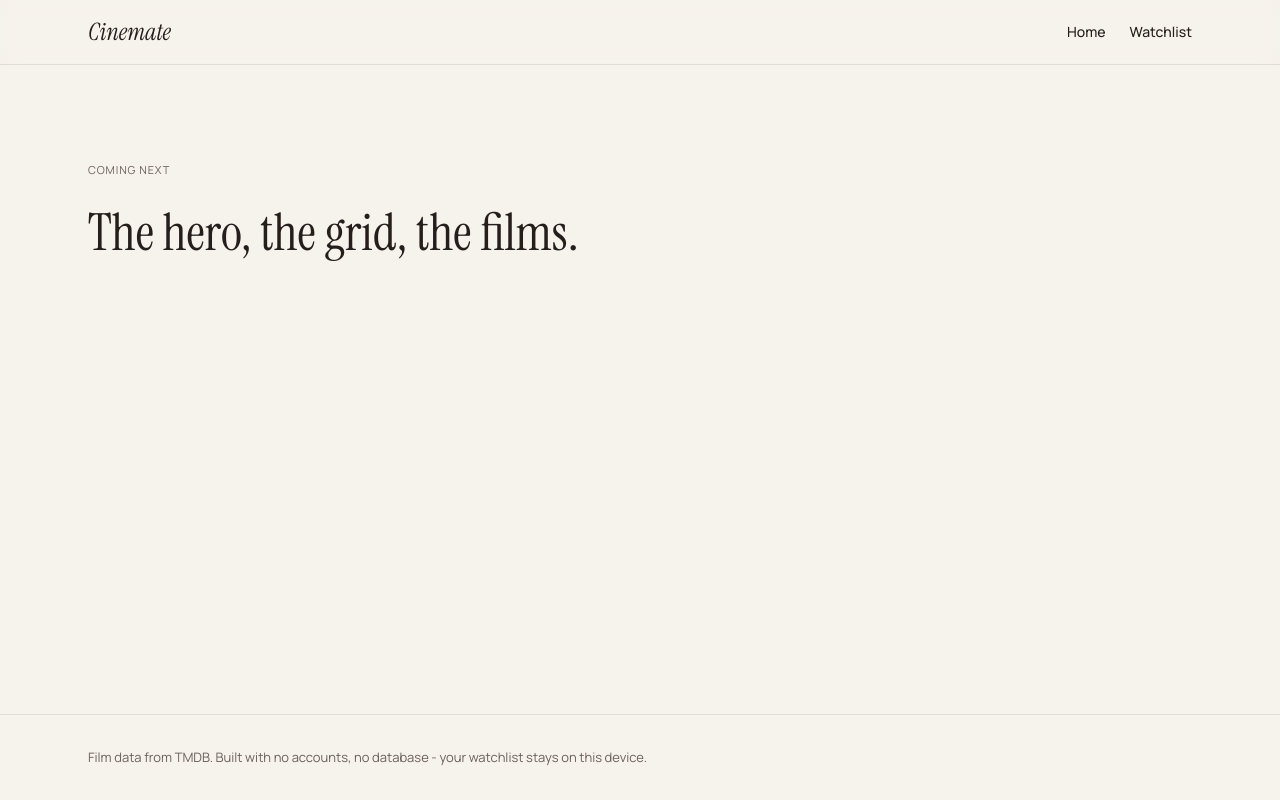
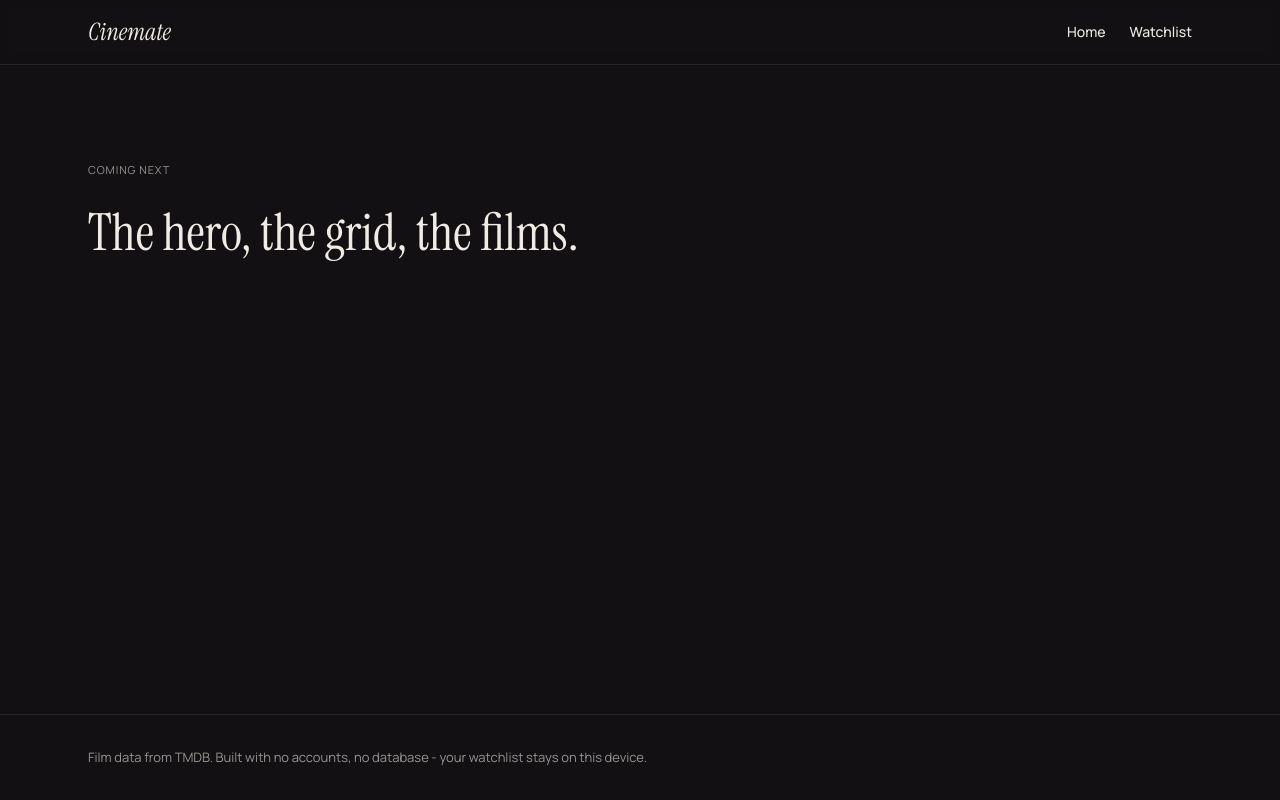
Before and after one commit to qezman/cinemate, a Next.js app: page / in a window 1280 px wide. Built offline with nearby package versions, Linux system fonts and the light colour scheme.

Commit message:
feat: switch to dark-primary palette

```diff
--- a/app/globals.css
+++ b/app/globals.css
@@ -5,21 +5,24 @@
 @tailwind utilities;
 
 :root {
-  --ink: #1a1614;
+  --ink: #121012;
+  --ink-raised: #1c191a;
   --paper: #f6f2ec;
   --paper-raised: #ffffff;
-  --text: #241f1c;
-  --text-soft: #6b625a;
-  --text-on-dark: #f6f2ec;
-  --text-on-dark-soft: rgba(246, 242, 236, 0.6);
 
-  --wine: #7a1f2b;
-  --wine-text: #5e1620;
-  --wine-on-dark: #c65a68;
-  --wine-dim: rgba(122, 31, 43, 0.08);
+  --text: #f0ebe4;
+  --text-soft: rgba(240, 235, 228, 0.6);
+  --text-on-paper: #241f1c;
+  --text-on-paper-soft: #6b625a;
 
-  --border: rgba(36, 31, 28, 0.1);
-  --border-strong: rgba(36, 31, 28, 0.2);
+  /* checked against real WCAG contrast: 4.57:1 on --ink, 9.15:1+ for the paper variant */
+  --wine: #a8384a;
+  --wine-text: #c65a68;
+  --wine-on-paper: #7a1f2b;
+  --wine-dim: rgba(168, 56, 74, 0.12);
+
+  --border: rgba(240, 235, 228, 0.1);
+  --border-strong: rgba(240, 235, 228, 0.18);
 
   --font-display: 'Instrument Serif', Georgia, serif;
   --font-body: 'Manrope', system-ui, sans-serif;
@@ -31,7 +34,7 @@
 }
 
 body {
-  background: var(--paper);
+  background: var(--ink);
   color: var(--text);
   font-family: var(--font-body);
   line-height: 1.65;
--- a/components/home/GenreFilter.tsx
+++ b/components/home/GenreFilter.tsx
@@ -19,7 +19,7 @@ export function GenreFilter({ activeGenre, onSelect }: GenreFilterProps) {
   }, []);
 
   return (
-    <div className="sticky top-[65px] z-30 flex flex-wrap gap-2 bg-paper py-4">
+    <div className="sticky top-[65px] z-30 flex flex-wrap gap-2 bg-ink py-4">
       <Pill label="All" active={activeGenre === null} onClick={() => onSelect(null)} />
       {genres.map((genre) => (
         <Pill
--- a/components/movies/MovieCard.tsx
+++ b/components/movies/MovieCard.tsx
@@ -1,15 +1,15 @@
-"use client";
+'use client';
 
-import Image from "next/image";
-import Link from "next/link";
-import { buildImageUrl } from "@/lib/tmdb/image";
-import { useTilt } from "@/hooks/useTilt";
-import type { Movie } from "@/types/movie";
+import Image from 'next/image';
+import Link from 'next/link';
+import { buildImageUrl } from '@/lib/tmdb/image';
+import { useTilt } from '@/hooks/useTilt';
+import type { Movie } from '@/types/movie';
 
 export function MovieCard({ movie }: { movie: Movie }) {
   const tilt = useTilt<HTMLDivElement>();
-  const poster = buildImageUrl(movie.poster_path, "w342");
-  const year = movie.release_date?.slice(0, 4) ?? "—";
+  const poster = buildImageUrl(movie.poster_path, 'w342');
+  const year = movie.release_date?.slice(0, 4) ?? '—';
 
   return (
     <Link href={`/movies/${movie.id}`} className="group block">
@@ -17,7 +17,7 @@ export function MovieCard({ movie }: { movie: Movie }) {
         ref={tilt.ref}
         onMouseMove={tilt.onMouseMove}
         onMouseLeave={tilt.onMouseLeave}
-        className="aspect-[2/3] overflow-hidden rounded-sm bg-paper-raised transition-transform duration-150 ease-out"
+        className="aspect-[2/3] overflow-hidden rounded-sm bg-ink-raised transition-transform duration-150 ease-out"
       >
         {poster ? (
           <Image
@@ -34,9 +34,7 @@ export function MovieCard({ movie }: { movie: Movie }) {
         )}
       </div>
 
-      <h3 className="mt-3 truncate font-semibold group-hover:text-wine-text">
-        {movie.title}
-      </h3>
+      <h3 className="mt-3 truncate font-semibold group-hover:text-wine-text">{movie.title}</h3>
       <p className="font-mono text-caption text-text-soft">
         {year} · {movie.vote_average.toFixed(1)}
       </p>
--- a/tailwind.config.ts
+++ b/tailwind.config.ts
@@ -6,15 +6,16 @@ const config: Config = {
     extend: {
       colors: {
         ink: 'var(--ink)',
+        'ink-raised': 'var(--ink-raised)',
         paper: 'var(--paper)',
         'paper-raised': 'var(--paper-raised)',
         text: 'var(--text)',
         'text-soft': 'var(--text-soft)',
-        'text-on-dark': 'var(--text-on-dark)',
-        'text-on-dark-soft': 'var(--text-on-dark-soft)',
+        'text-on-paper': 'var(--text-on-paper)',
+        'text-on-paper-soft': 'var(--text-on-paper-soft)',
         wine: 'var(--wine)',
         'wine-text': 'var(--wine-text)',
-        'wine-on-dark': 'var(--wine-on-dark)',
+        'wine-on-paper': 'var(--wine-on-paper)',
         'wine-dim': 'var(--wine-dim)',
         border: 'var(--border)',
         'border-strong': 'var(--border-strong)',
```
